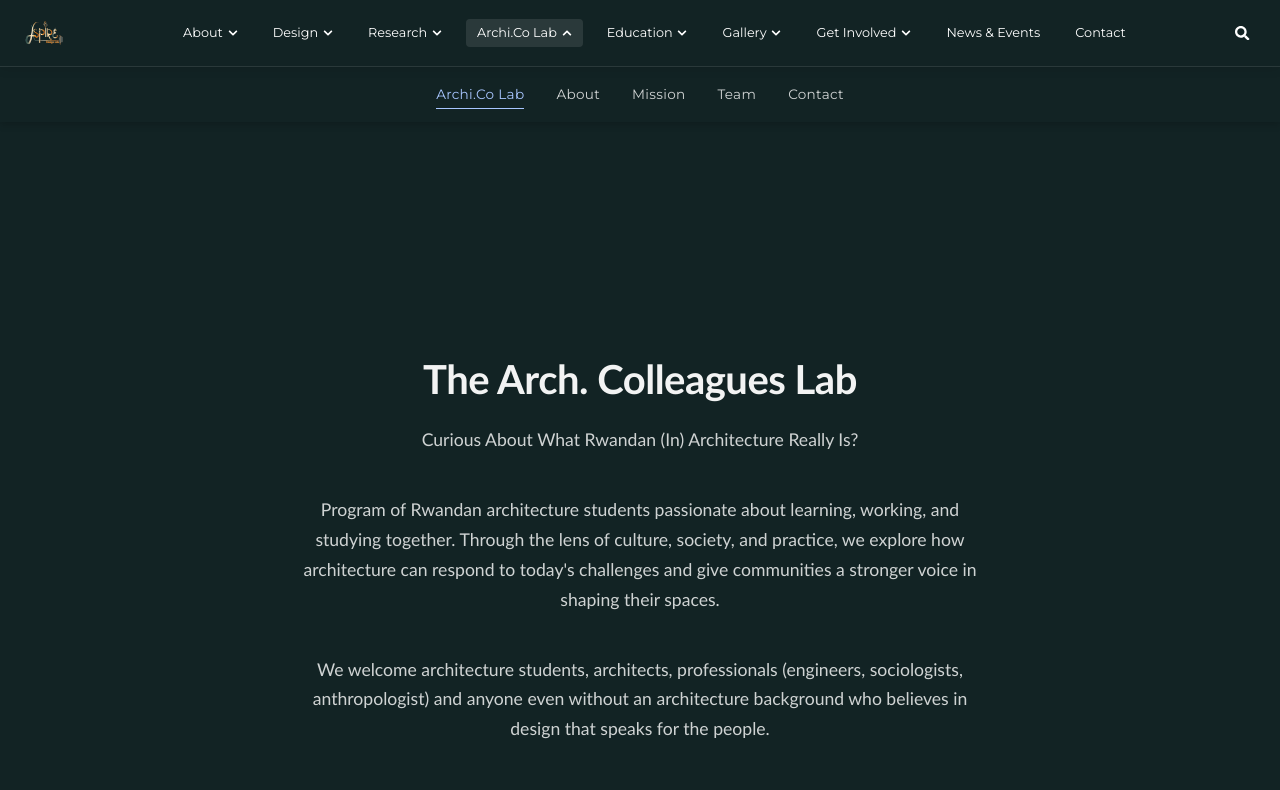
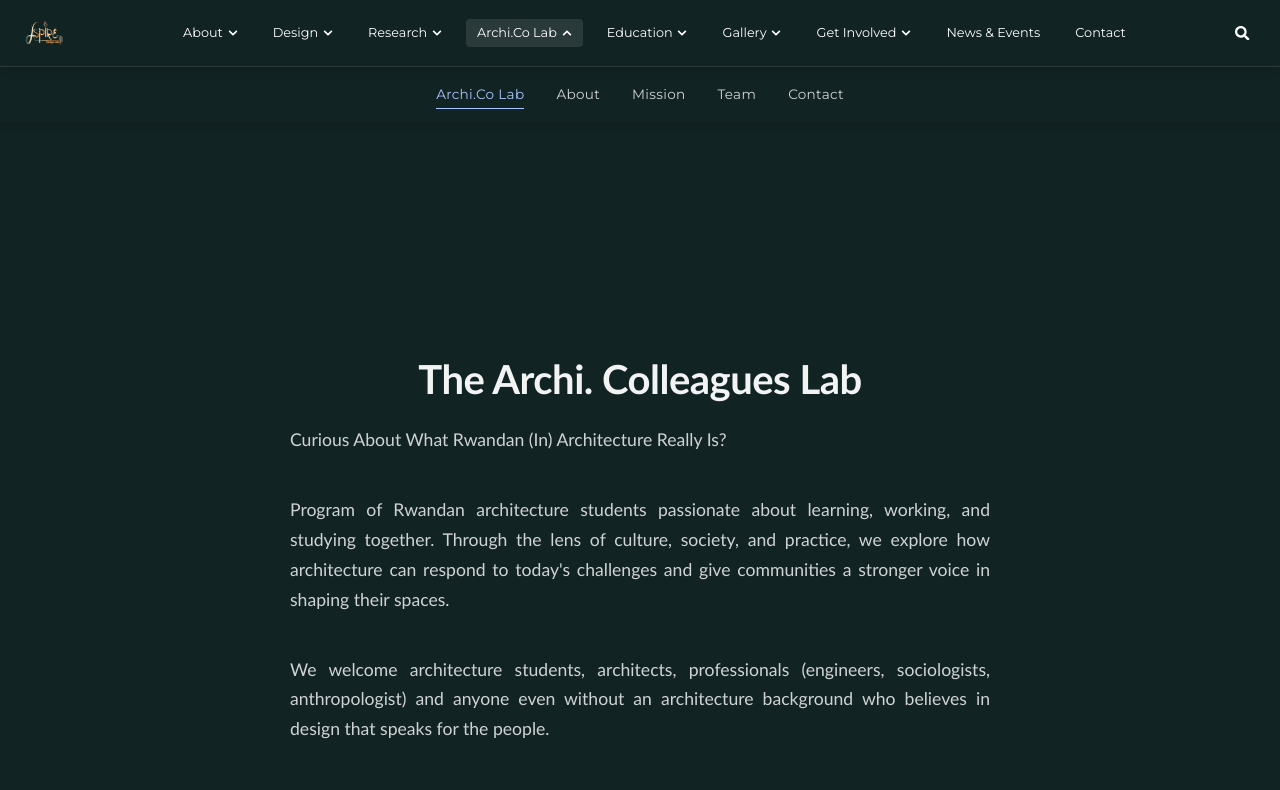
Before and after one commit to JackMB02/Aspire-arch, a React (Vite) app: page /the-colleague-uni in a window 1280 px wide. Shown: the top 790 px of the page. Built offline with nearby package versions, Linux system fonts and the light colour scheme; a web font is replaced by a local one.

Commit message:
Update Colleagues Lab name to 'The Archi. Colleagues Lab' and adjust text alignment

```diff
--- a/src/pages/TheColleagueUni.jsx
+++ b/src/pages/TheColleagueUni.jsx
@@ -71,7 +71,7 @@ function UniAbout() {
                 <div className="uni-content">
                     <h1 className="uni-title">
                         {aboutData?.title ||
-                            "About The Arch. Colleagues Lab"}
+                            "The Archi. Colleagues Lab"}
                     </h1>
                     <p className="uni-description">
                         {aboutData?.description ||
@@ -374,7 +374,7 @@ function UniContact() {
                 <div className="uni-content">
                     <h1 className="uni-title">Contact Us</h1>
                     <p className="uni-description">
-                        Have questions about The Arch. Colleagues Lab?
+                        Have questions about The Archi. Colleagues Lab?
                         Want to explore partnership opportunities? We'd love to
                         hear from you.
                     </p>
@@ -483,7 +483,7 @@ function UniOverview() {
             <div className="uni-page-wrapper">
                 <div className="uni-content overview-content">
                     <h1 className="uni-main-title">
-                        The Arch. Colleagues Lab
+                        The Archi. Colleagues Lab
                     </h1>
                     <p className="uni-main-description">
                         Curious About What Rwandan (In) Architecture Really Is?
@@ -639,6 +639,8 @@ function TheColleagueUni() {
         .uni-main-description {
           font-size: 1.1rem;
           max-width: 700px;
+          text-align: justify;
+          text-align-last: left;
         }
 
         /* Navigation */
@@ -720,7 +722,8 @@ function TheColleagueUni() {
           color: rgba(255, 255, 255, 0.8);
           line-height: 1.7;
           font-size: 0.95rem;
-          text-align: left;
+          text-align: justify;
+          text-align-last: left;
         }
 
         /* Mission Sections */
@@ -797,6 +800,8 @@ function TheColleagueUni() {
           color: rgba(255, 255, 255, 0.8);
           line-height: 1.7;
           font-size: 0.95rem;
+          text-align: justify;
+          text-align-last: left;
         }
 
         /* Initiatives */
@@ -904,6 +909,8 @@ function TheColleagueUni() {
           color: rgba(255, 255, 255, 0.8);
           line-height: 1.7;
           font-size: 0.9rem;
+          text-align: justify;
+          text-align-last: left;
         }
 
         /* Contact */
```
